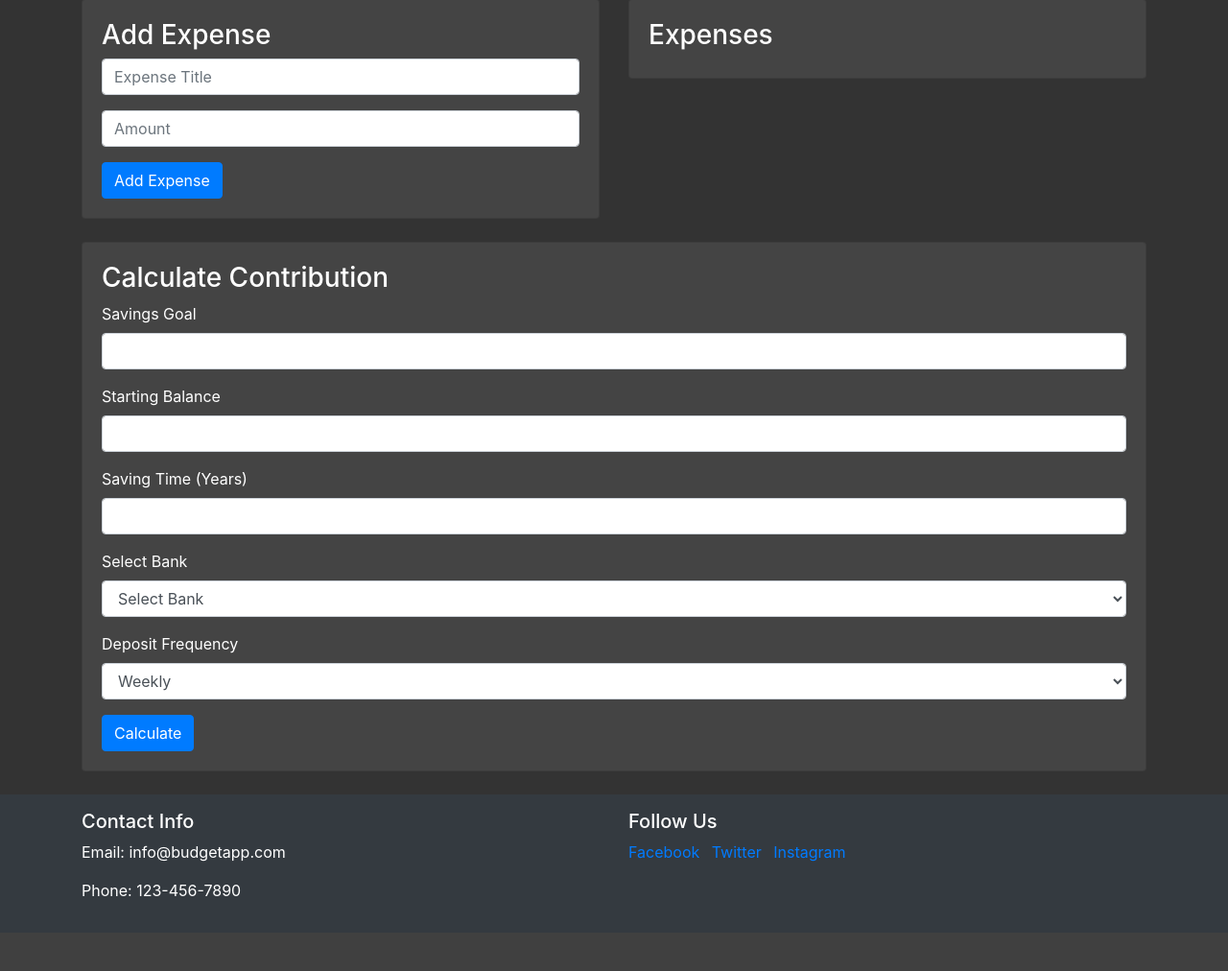
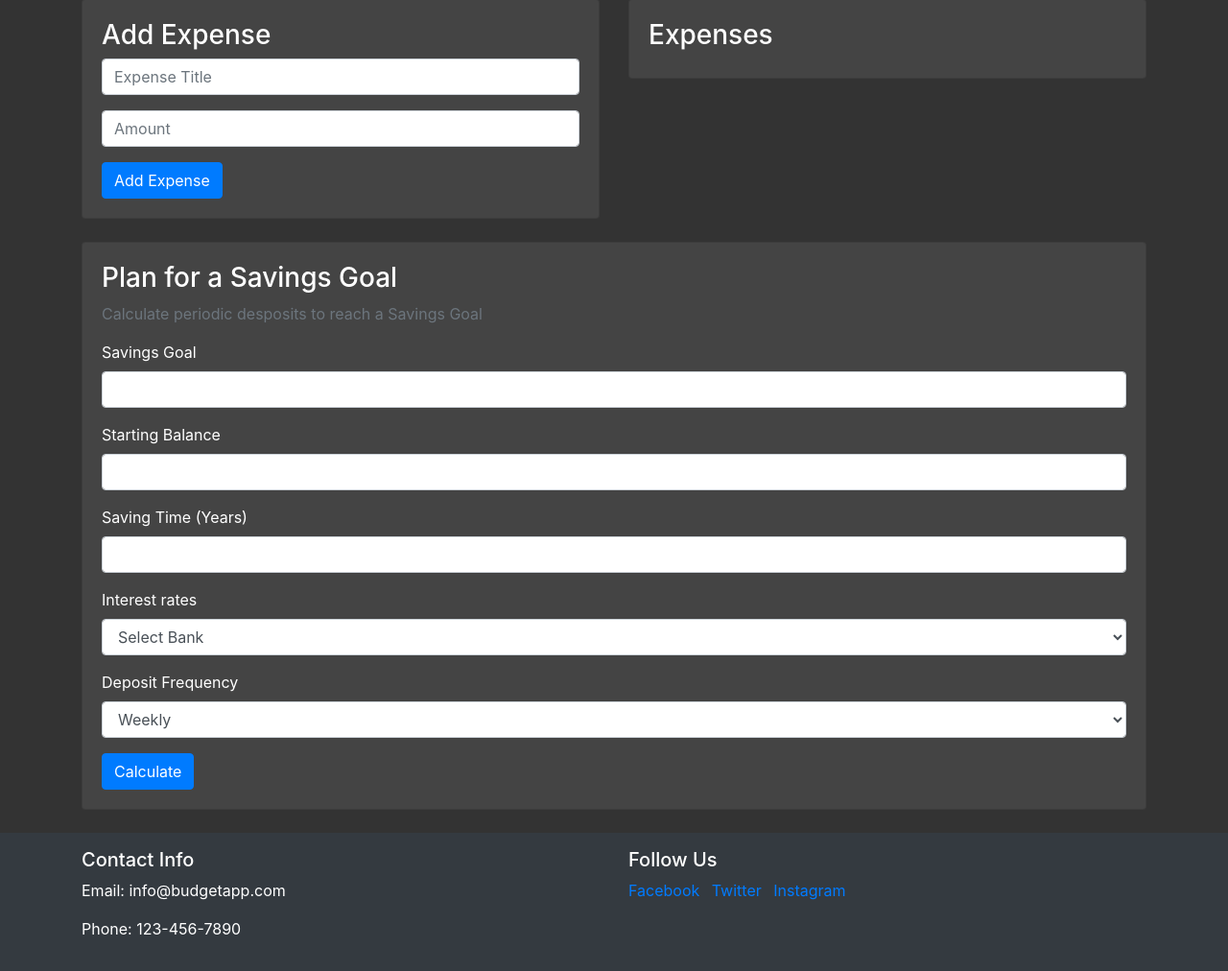
Before and after one commit to bravosixgoingdark/fintech-hackathon, a Flask app: page / in a window 1280 px wide. Shown: the part 353-1365 px from the top of the page at 96% size. Before the commit the page ends 1287 px from the top, so only its background shows below. Run offline with Flask 3, Linux system fonts and the light colour scheme; some libraries are stand-ins or nearby versions.

Commit message:
Update index

```diff
--- a/templates/index.html
+++ b/templates/index.html
@@ -105,7 +105,8 @@
     </div>
     <div class="card mt-4">
       <div class="card-body">
-        <h3>Calculate Contribution</h3>
+        <h3>Plan for a Savings Goal</h3>
+        <p class="text-muted">Calculate periodic desposits to reach a Savings Goal</p>
         <form action="/" method="post">
           <div class="form-group">
             <label for="savings_goal">Savings Goal</label>
@@ -120,7 +121,7 @@
             <input type="number" name="saving_time" class="form-control" required>
           </div>
         <div class="form-group">
-          <label for="bank">Select Bank</label>
+          <label for="bank">Interest rates</label>
           <select name="bank" class="form-control" id="bankSelect">
             <option value="" disabled selected>Select Bank</option>
             <option value="6">Vietcombank (6%)</option>
@@ -132,7 +133,7 @@
           </select>
         </div>
         <div class="form-group" id="customRate" style="display:none">
-          <label for="other_bank">Interest Rate</label>
+          <label for="other_bank">Custom interest Rate</label>
           <input type="number" name="custom_interest_rate" class="form-control">
         </div>
           <div class="form-group">
```
